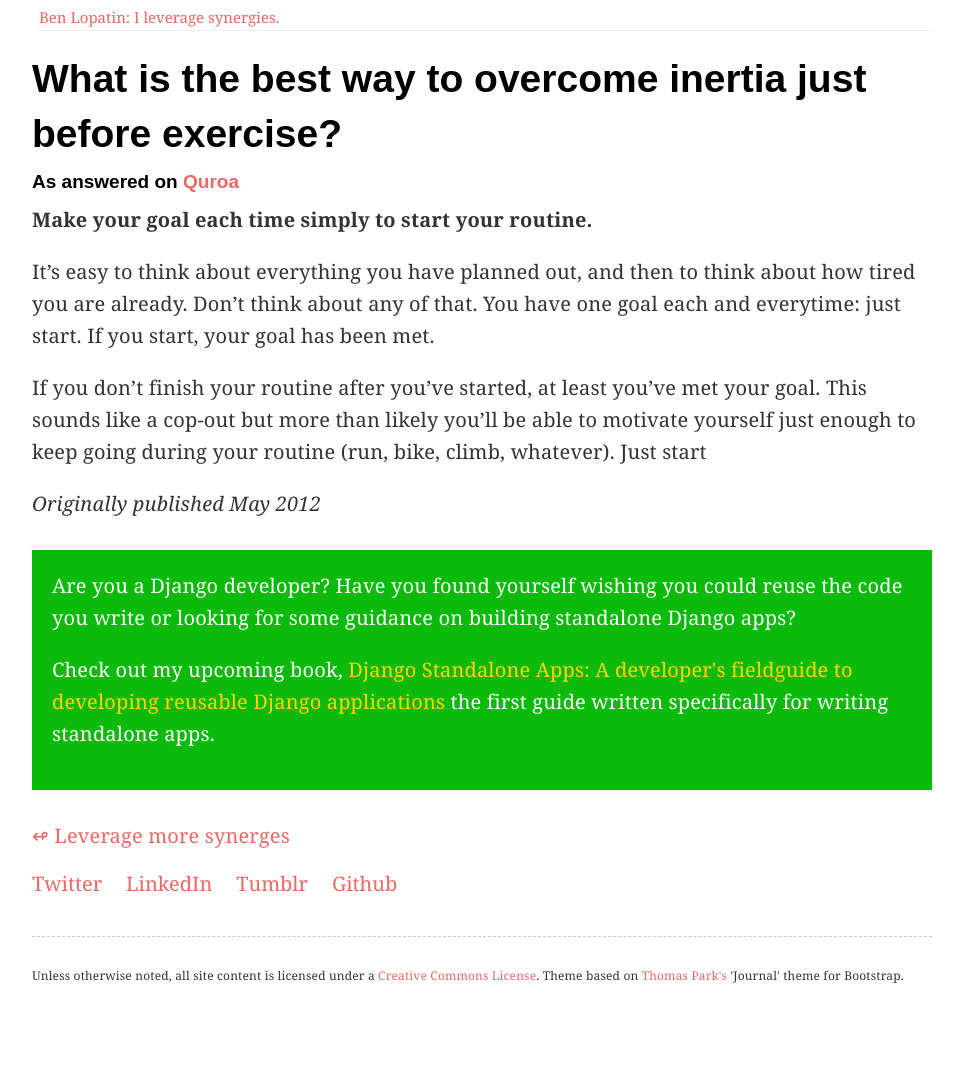
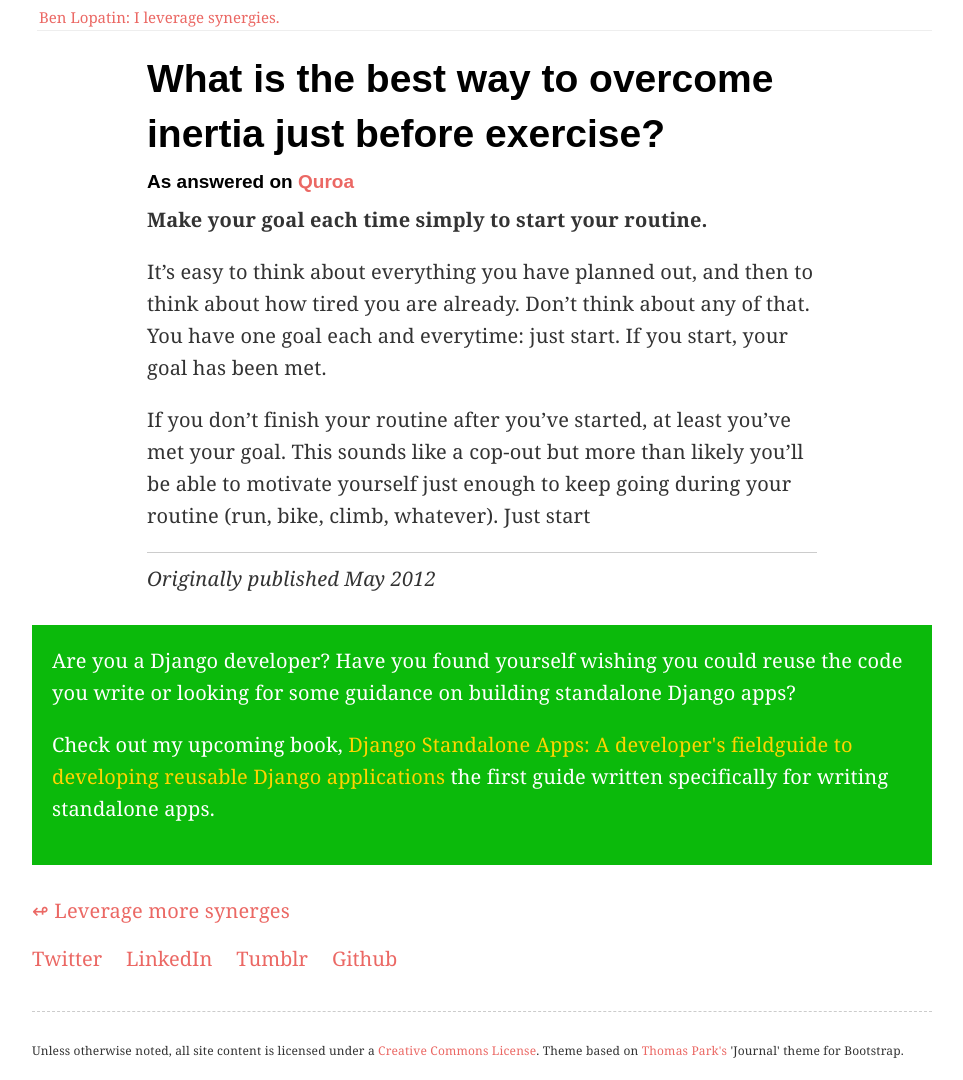
Before and after one commit to bennylope/bennylope.github.com, a Jekyll site: the page built from _posts/2012-05-26-overcome-inertia.md, in a window 1280 px wide. Shown: the whole page, without its empty margins (158-1121 px from the left). Built offline with Jekyll 4.4.1, drawn with Linux system fonts in a browser that asks for light colours; some web fonts are replaced; Markdown is read by kramdown in place of the engine named in the settings; before the commit the page ends 1005 px from its top, so only the background shows below that.

Commit message:
Constrain article body width

```diff
--- a/_layouts/post.html
+++ b/_layouts/post.html
@@ -13,10 +13,12 @@ pageid: content
 {% if page.quora %}<h4>As answered on <a href="{{ page.quora }}" rel="nofollow">Quroa</a></h4>{% endif %}
 
 {{ content }}
+
+<p class="pub-date"><em>Originally published {{ page.date|date: "%B %Y" }} </em></p>
+
 </article>
 
 
-<p><em>Originally published {{ page.date|date: "%B %Y" }} </em></p>
 {% include book.html %}
 <p class="homeLink">
 <a href="{% if page.return_link %}{{ page.return_link }}{% else %}/{% endif %}"
--- a/css/site.css
+++ b/css/site.css
@@ -5,10 +5,12 @@ article h3 { font-size: 26px; line-height: 1.5; margin: 1.5rem 0 0.8rem 0; }
 p { font-size: 20px; line-height: 1.6; letter-spacing: 0.166667px; margin-bottom: 20px; }
 li { font-size: 20px; line-height: 1.2; }
 
+article { max-width: 670px; margin-left: auto; margin-right: auto; }
+article aside { background-color: #ffffe0; border-bottom: 1px solid #ccc; padding: 20px; margin: 2rem 0;}
 footer p { border-top: 1px dashed #ccc; padding-top: 30px; margin-top: 20px; font-size: 12px; line-height: 18px;}
+p.pub-date { border-top: 1px solid #ccc; padding-top: 1rem; }
 ul.identities { list-style: none; margin: 0 0 2rem 0; padding: 0; display: inline-block;}
 ul.identities li { list-style: none; padding-right: 20px; display: inline-block;}
-article aside { background-color: #ffffe0; border-bottom: 1px solid #ccc; padding: 20px; margin: 2rem 0;}
 dt{font-size:1.2em;font-weight:600;font-family:Helvetica,Arial,sans-serif;margin-bottom:.4rem}
 dd { font-size: 16px; margin-bottom: 20px; }
 div#banner { display: block; margin: 0 0 0 5px; padding: 2px; border-bottom: 1px solid #eee; color: #ccc; }
```
